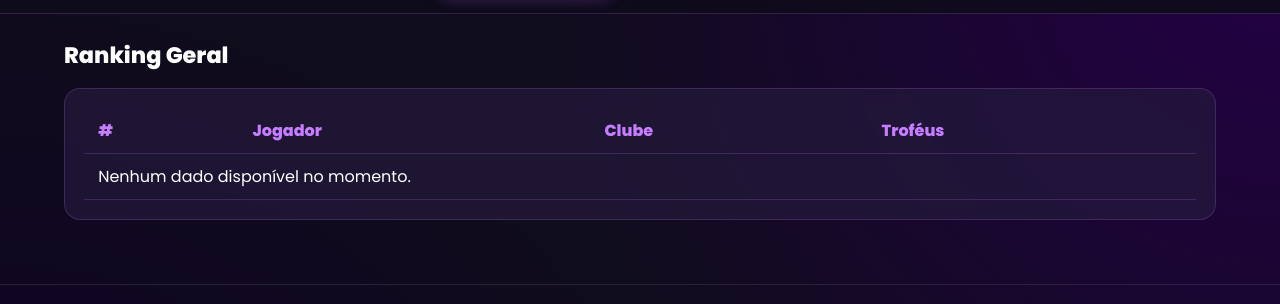
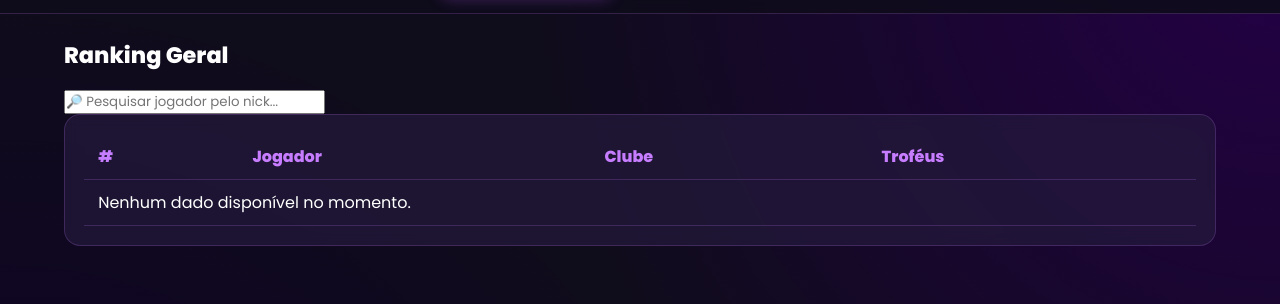
Before and after one commit to LandonXPz/bbr-brawl-stars, a website: page index.html in a window 1280 px wide. Shown: the part 64-368 px from the top of the page. Drawn offline with nearby package versions, Linux system fonts and the light colour scheme; no server answers.

Commit message:
Adiciona estrutura de pesquisa e TOP 3 ao ranking

```diff
--- a/index.html
+++ b/index.html
@@ -34,6 +34,21 @@
 
         <section id="ranking" class="tab-content active">
             <h2>Ranking Geral</h2>
+
+<!-- Pesquisa por nick no Ranking de Troféus -->
+<div class="ranking-search">
+    <input
+        type="search"
+        id="ranking-search-input"
+        placeholder="🔎 Pesquisar jogador pelo nick..."
+        aria-label="Pesquisar jogador pelo nick"
+        autocomplete="off"
+    >
+</div>
+
+<!-- Destaque dos três primeiros colocados -->
+<div id="ranking-podium" class="ranking-podium"></div>
+
             <div class="table-card">
                 <table class="data-table">
                     <thead>
```
